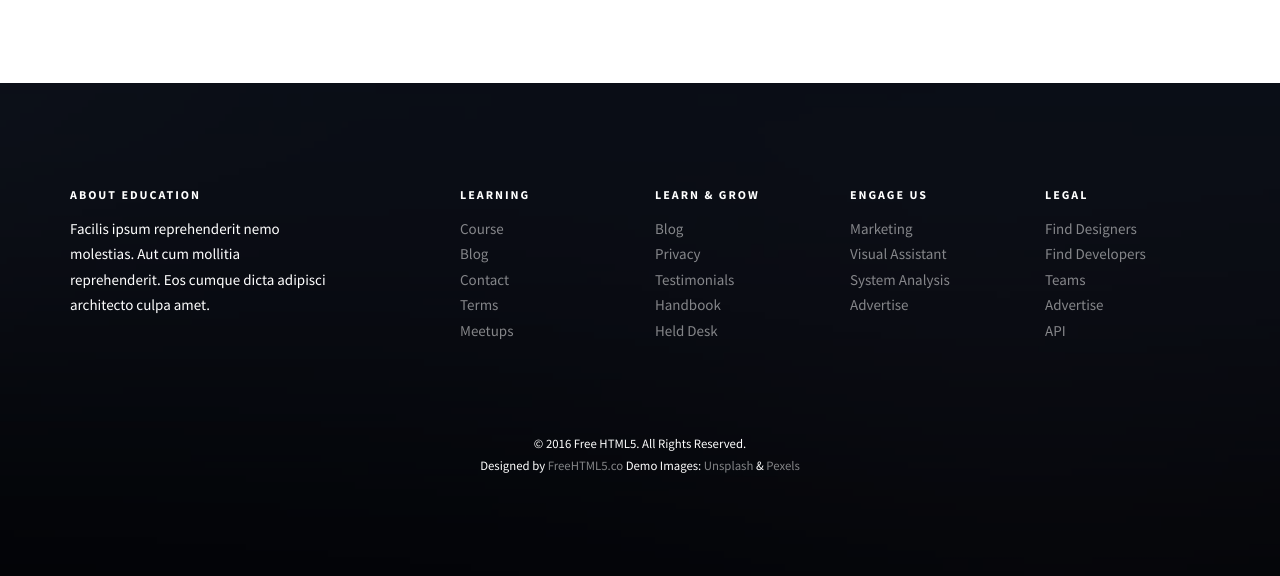
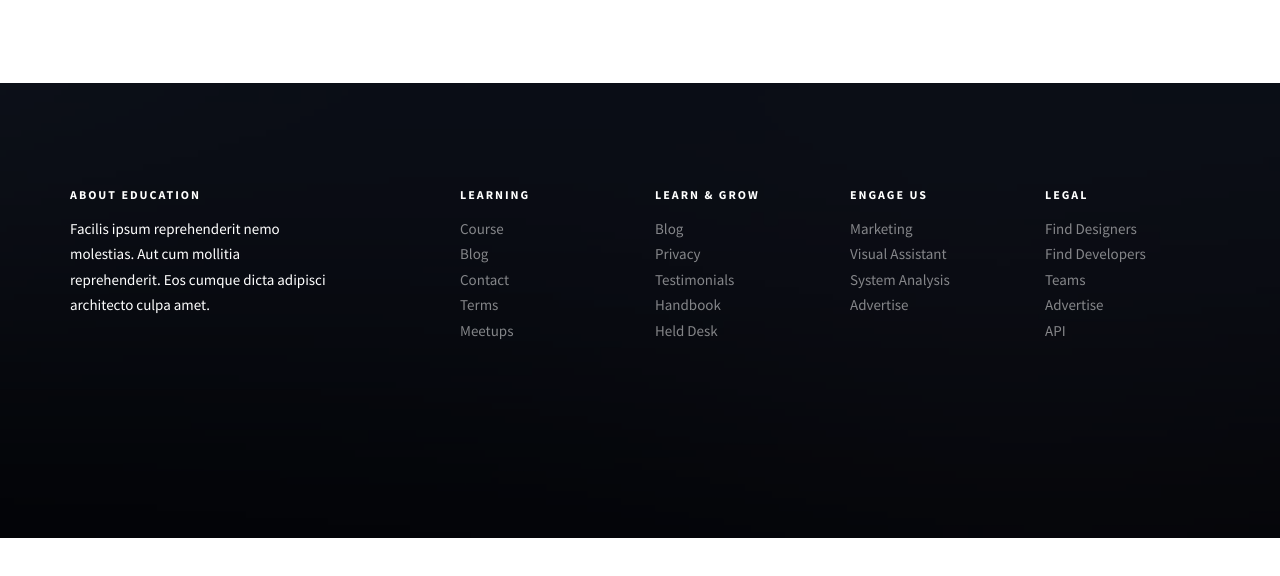
Before and after one commit to yash1103/EducationWebsite, a plain HTML site: page about.html in a window 1280 px wide. Shown: the part 1196-1772 px from the top of the page. After the commit the page ends 1734 px from the top, so only its background shows below. Drawn offline with Linux system fonts and the light colour scheme; files whose address does not match are found by name.

Commit message:
delete copyrights

```diff
--- a/about.html
+++ b/about.html
@@ -190,14 +190,7 @@
 				</div>
 			</div>
 
-			<div class="row copyright">
-				<div class="col-md-12 text-center">
-					<p>
-						<small class="block">&copy; 2016 Free HTML5. All Rights Reserved.</small>
-						<small class="block">Designed by <a href="http://freehtml5.co/" target="_blank">FreeHTML5.co</a> Demo Images: <a href="http://unsplash.co/" target="_blank">Unsplash</a> &amp; <a href="https://www.pexels.com/" target="_blank">Pexels</a></small>
-					</p>
-				</div>
-			</div>
+
 
 		</div>
 	</footer>
```
Also changed, not shown: index.html (+1 -8 lines), microprocessor.html (+1 -8 lines), powerplant.html (+1 -8 lines).
